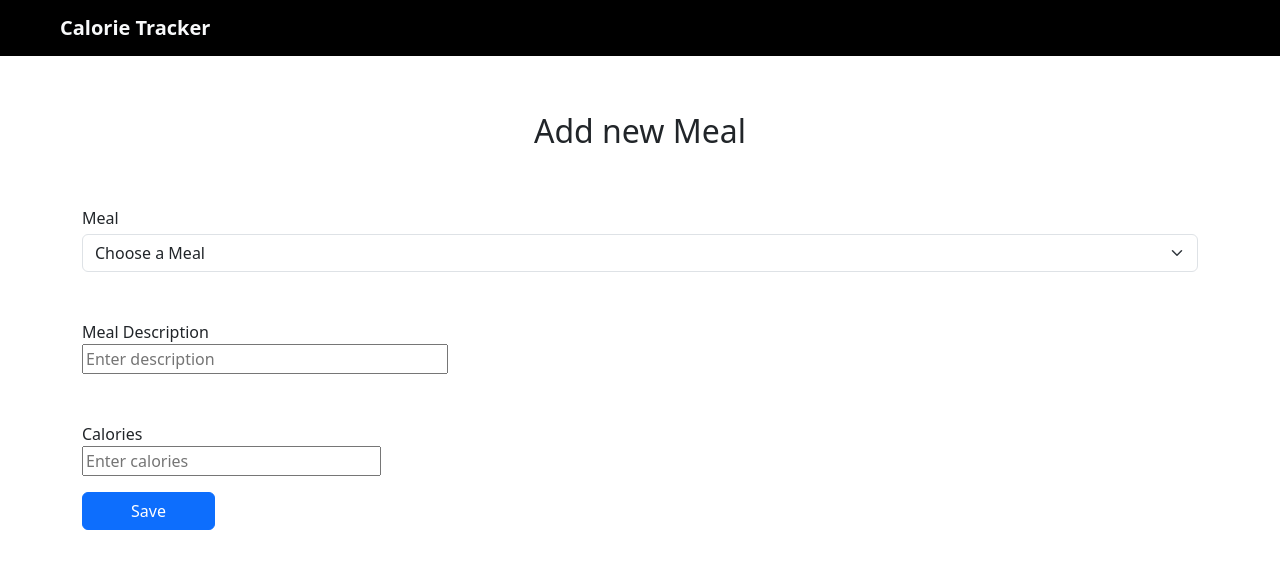
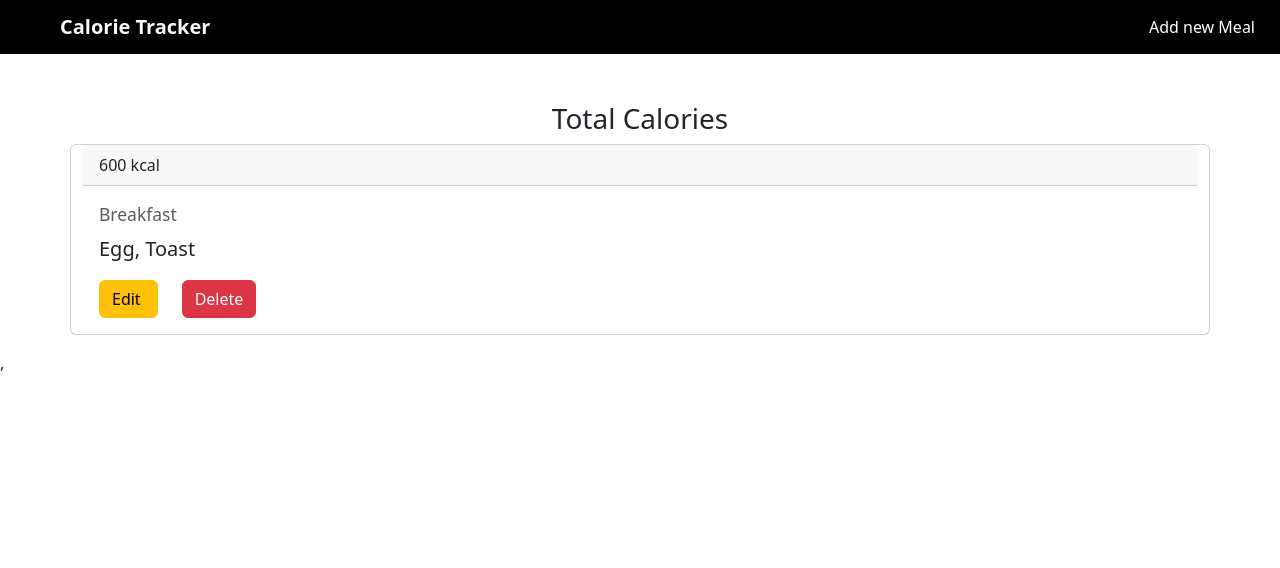
Before and after one commit to Fanatic033/Homework-66, a React (Vite) app: page / in a window 1280 px wide. Shown: the top 568 px of the page. Built offline with nearby package versions, Linux system fonts and the light colour scheme.

Commit message:
'сделал карточки для meal'

```diff
--- a/src/App.tsx
+++ b/src/App.tsx
@@ -1,12 +1,17 @@
-import './App.css'
-import Header from "./Components/Header/Header.tsx";
+import './App.css';
+import Header from './Components/Header/Header.tsx';
+import {Route, Routes} from 'react-router-dom';
+import HomePage from './Pages/HomePage/HomePage.tsx';
 import NewPage from './Pages/NewPage/NewPage.tsx';
 
 const App = () => (
-    <>
-<Header/>
-      <NewPage/>
-    </>
+  <>
+    <Header/>
+    <Routes>
+      <Route path={'/'} element={<HomePage/>}/>
+      <Route path={'/meals/new'} element={<NewPage/>}/>
+    </Routes>
+  </>
 );
 
-export default App
+export default App;
--- a/src/Components/Header/Header.tsx
+++ b/src/Components/Header/Header.tsx
@@ -1,9 +1,15 @@
+import {NavLink} from 'react-router-dom';
 
 const Header = () => {
     return (
         <nav className="navbar navbar-expand-lg bg-black">
             <div className="container-fluid">
+              <NavLink to={'/'} className={'text-decoration-none'}>
                 <strong className="navbar-brand text-light ms-5" >Calorie Tracker</strong>
+              </NavLink>
+              <NavLink to={'/meals/new'}>
+                <button className={'btn text-white'}>Add new Meal</button>
+              </NavLink>
             </div>
         </nav>
     );
--- /dev/null
+++ b/src/Components/MealItem/MealItem.tsx
@@ -0,0 +1,23 @@
+import React from "react";
+
+
+
+const PostItem: React.FC = () => {
+  return (
+    <>
+      <div className="card container mb-3">
+        <div className="card-header">
+          600 kcal
+        </div>
+        <div className="card-body">
+          <h5 className="card-text"><small className={'text-body-secondary'}>Breakfast</small></h5>
+          <p className="card-text fs-5">Egg, Toast</p>
+          <a href="#" className="btn btn-warning me-4 pe-3">Edit</a>
+          <a href="#" className="btn btn-danger">Delete</a>
+        </div>
+      </div>
+    </>
+  );
+};
+
+export default PostItem;
--- a/src/Pages/HomePage/HomePage.tsx
+++ b/src/Pages/HomePage/HomePage.tsx
@@ -1,9 +1,13 @@
+import MealItem from '../../Components/MealItem/MealItem.tsx';
 
 const HomePage = () => {
   return (
-    <div>
-
+    <>
+    <div className={' mt-5'}>
+      <h3 className={'text-center'}>Total Calories</h3>
+      <MealItem/>
     </div>
+    </>
   );
 };
 
```
Also changed, not shown: src/Components/MealList/MealList.tsx (added, +10 -0 lines), src/main.tsx (+9 -6 lines).
